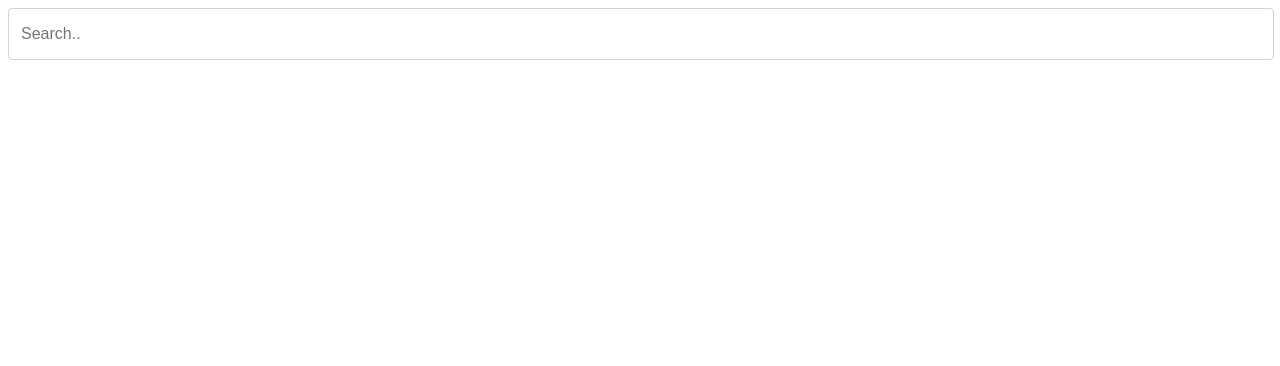
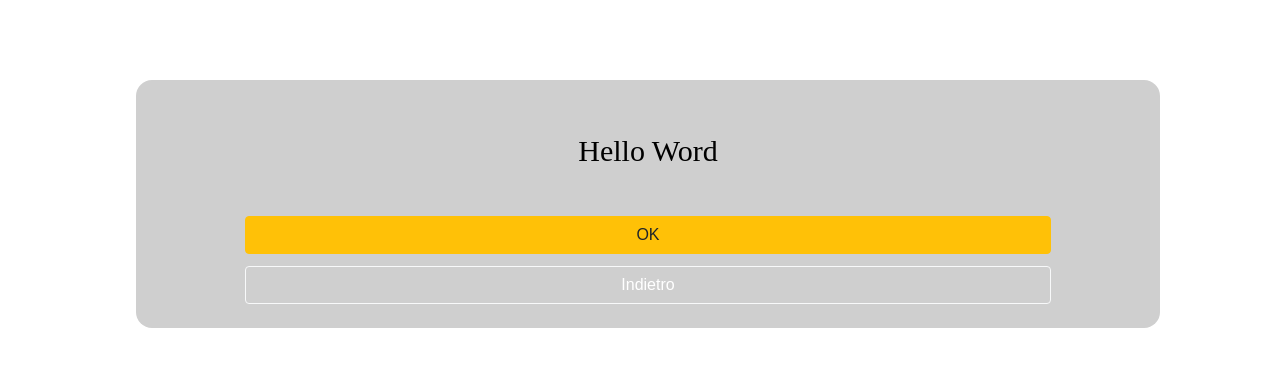
Before and after one commit to AlessandroFrasconi/utilityjs, a plain HTML site: page file.html in a window 1280 px wide. Drawn offline with nearby package versions, Linux system fonts and the light colour scheme.

Commit message:
Updated message class

```diff
--- a/file.html
+++ b/file.html
@@ -10,36 +10,7 @@
         <div id="divSearch"></div>
 
         <script>
-            $(document).ready(()=>{
-                srcBar.popolate([
-        {
-            "html": "Astro in orbita",
-            "onclick": "console.log('clicked')"
-        },
-        {
-            "html": "Scrivanie di lusso",
-            "onclick": "console.log('clicked')"
-        },
-        {
-            "html": "Arcobaleno",
-            "onclick": "console.log('clicked')"
-        },
-        {
-            "html": "Lunatico",
-            "onclick": "console.log('clicked')"
-        },
-        {
-            "html": "Bitcoin sopra ogni confine",
-            "onclick": "console.log('clicked')"
-        },
-        {
-            "html": "Mobilità elettrica",
-            "onclick": "console.log('clicked')"
-        }
-    ])
-    srcBar.place();
-
-            })
+            var mex = new message("Hello Word", "OK", () => {}, "body");
         </script>
 
     </body>
--- a/style.css
+++ b/style.css
@@ -479,6 +479,76 @@
   transition: 0.4s;
 }
 
+#savedMessage {
+  background-color: #cfcfcf;
+  width: calc(80% - 2vh);
+  padding: 3vh 1vh;
+  color: white;
+  position: fixed;
+  top: 10vh;
+  margin-left: 10%;
+  border-radius: 2vh;
+  color: black;
+}
+
+.btn-message {
+  display: inline-block;
+  font-weight: 400;
+  color: #212529;
+  text-align: center;
+  vertical-align: middle;
+  -webkit-user-select: none;
+  -moz-user-select: none;
+  -ms-user-select: none;
+  user-select: none;
+  background-color: transparent;
+  border: 1px solid transparent;
+  padding: 0.375rem 0.75rem;
+  font-size: 1rem;
+  line-height: 1.5;
+  border-radius: 0.25rem;
+  transition: color 0.15s ease-in-out, background-color 0.15s ease-in-out,
+    border-color 0.15s ease-in-out, box-shadow 0.15s ease-in-out;
+  color: #212529;
+  background-color: #ffc107;
+  border-color: #ffc107;
+  width: 80%;
+  margin-left: 10%;
+}
+.btn-message:hover {
+  color: #ffc107;
+  background-color: #212529;
+  border-color: #ffc107;
+}
+.btn2-message {
+  display: inline-block;
+  font-weight: 400;
+  text-align: center;
+  vertical-align: middle;
+  -webkit-user-select: none;
+  -moz-user-select: none;
+  -ms-user-select: none;
+  user-select: none;
+  border: 1px solid transparent;
+  padding: 0.375rem 0.75rem;
+  font-size: 1rem;
+  line-height: 1.5;
+  border-radius: 0.25rem;
+  transition: 0.5s;
+  background-color: transparent;
+  color: white;
+  border-color: #f8f9fa;
+  width: 80%;
+  margin-top: 1.5vh;
+  margin-left: 10%;
+  text-align: center;
+}
+.btn2-message:hover {
+  background-color: #f8f9fa;
+  color: #212529;
+  border-color: #212529;
+}
+
 /*---------------------------------------*/
 /*---------------------------------------*/
 /*-----style per la documentazione-------*/
--- a/utility.js
+++ b/utility.js
@@ -318,11 +318,10 @@ class message {
         onSubmit ? onSubmit += ',$(\'#savedMessage\').remove();' : onSumit = '$(\'#savedMessage\').remove();';
         $('#savedMessage').remove();
         $(where).append(`
-      <div id="savedMessage" style="background-color: red;width: 100%; height: 100vh; color: white; position: fixed; top: 0">
-      <img style="width: 40%; margin-left: 30%; margin-top: 20vh;" src="https://img.icons8.com/cotton/300/000000/check-document.png"/><br><br><br><br>
-      <p style="width: 80%; margin-left: 10%;text-align: center">` + message + `</p><br>
-      <button class="btn btn-warning" style="width: 80%; margin-left: 10%;" onclick="` + onSubmit + `">` + btnText + `</button>
-      <button class="btn btn-outline-light" style="width: 80%;margin-top: 1.5vh; margin-left: 10%; text-align: center" onclick="location.reload()">Indietro</button>
+      <div id="savedMessage">
+      <p style="width: 80%; margin-left: 10%;text-align: center; font-size: 30px">` + message + `</p><br>
+      <button class="btn-message" onclick="` + onSubmit + `">` + btnText + `</button>
+      <button class="btn2-message" onclick="location.reload();">Indietro</button>
       </div>`)
     }
 }
```
